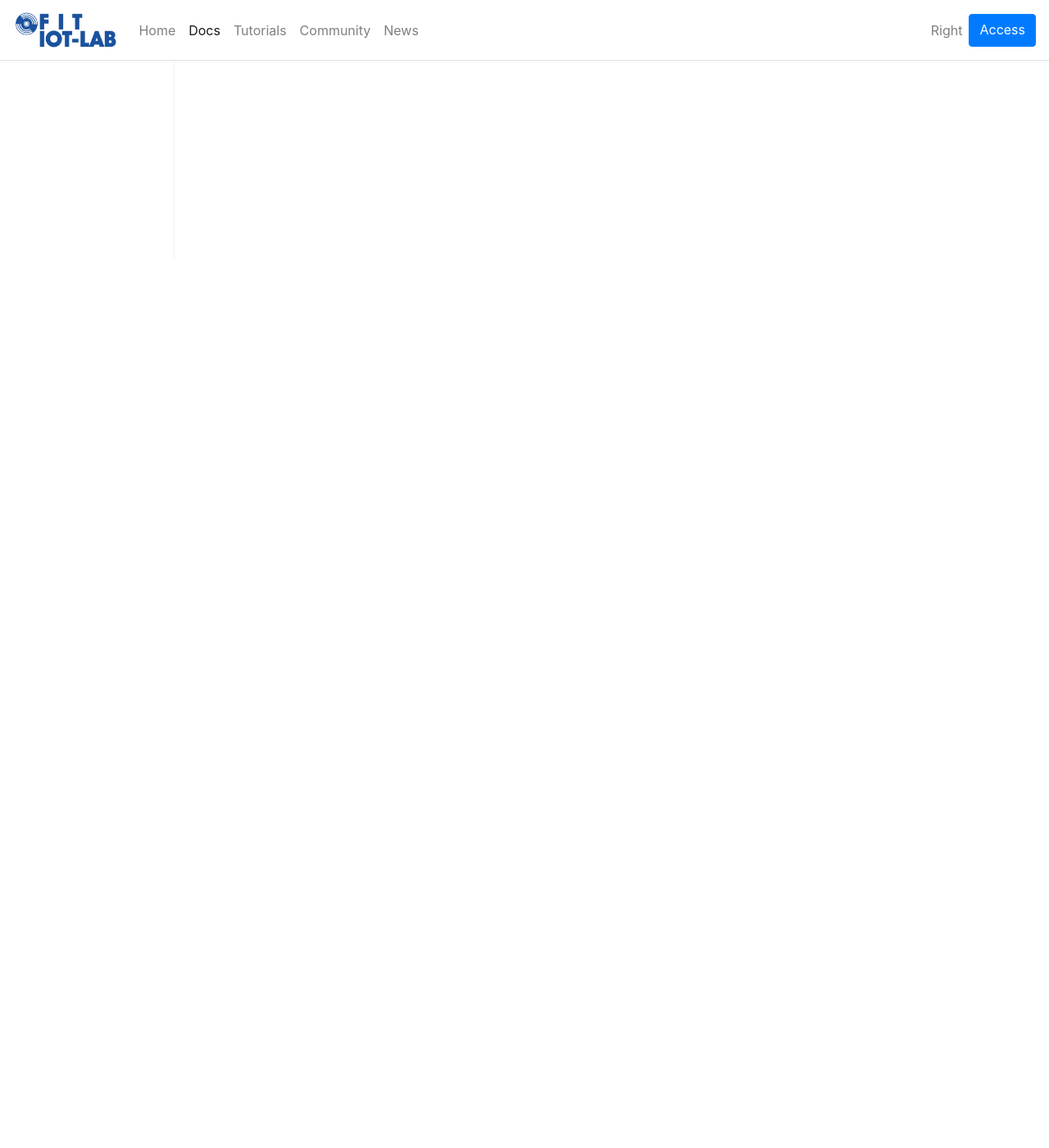
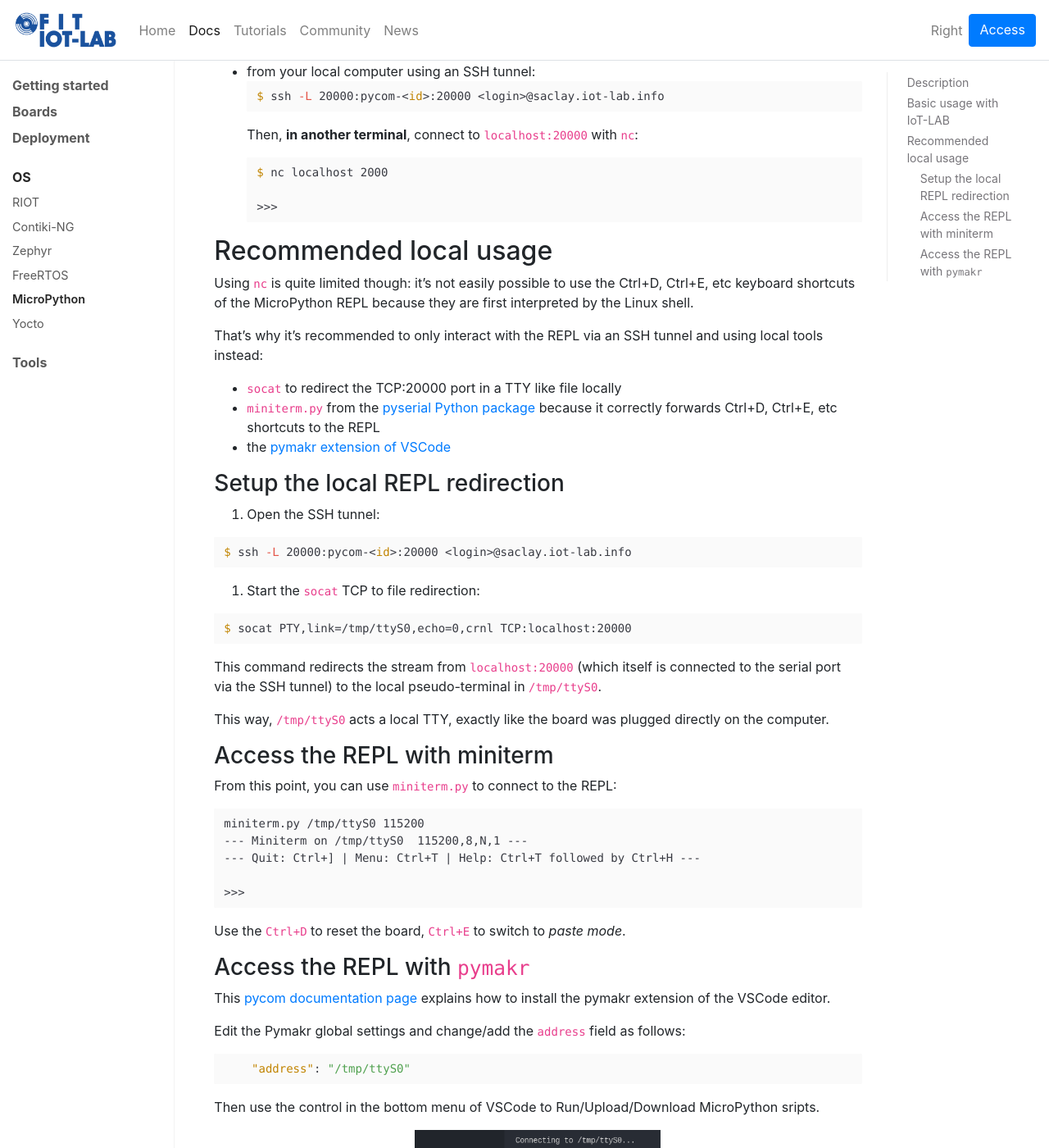
Before and after one commit to iot-lab/iot-lab.github.io, a Jekyll site: the page built from docs/os/micropython.md, in a window 1280 px wide and 1400 px high, scrolled down 1083 px. Shown: the whole window at 82% size. Built offline with Jekyll 4.4.1, drawn with Linux system fonts in a browser that asks for light colours; some of the changed text lies outside the part shown.

Commit message:
docs/os: write micropython page

````diff
--- a/docs/os/micropython.md
+++ b/docs/os/micropython.md
@@ -2,3 +2,130 @@
 title: MicroPython
 group: os
 ---
+
+## Description
+
+[MicroPython](https://micropython.org/) is an implementation of the
+[Python](https://python.org) programming language designed for highly
+constrained hardware platforms such as microcontrollers.
+
+You can find a lot of documentation on the
+[MicroPython](http://docs.micropython.org/en/latest/) website. The source
+code of MicroPython is [hosted on GitHub](https://github.com/micropython/micropython).
+
+## Basic usage with IoT-LAB
+
+In IoT-LAB, the Pycom boards provides access to a MicroPython pre-installed
+firmware.
+
+Start an experiment with MicroPython using the Pycom Fipy board:
+
+```bash
+$ iotlab-experiment submit -d 120 -l 1,site=saclay+archi=pycom:fipy
+$ iotlab-experiment wait
+```
+
+You can list the node assigned to your experiment with the following command:
+```bash
+$ iotlab-experiment get --print
+{
+    "associations": null,
+    "deploymentresults": {
+        "0": [
+            "pycom-<id>.saclay.iot-lab.info"
+        ]
+    },
+    "duration": 120,
+    "firmwareassociations": null,
+    "mobilities": null,
+    "name": null,
+    "nodes": [
+        "pycom-<id>.saclay.iot-lab.info"
+    ],
+}
+```
+
+The MicroPython REPL can be accessed as usual via the serial redirection
+mechanism (just press `Enter` once to get the REPL `>>>` prompt):
+- from the SSH frontend:
+  ```bash
+  <login>@saclay:~$ nc pycom-<id> 20000
+
+  >>>
+  ```
+
+- from your local computer using an SSH tunnel:
+  ```bash
+  $ ssh -L 20000:pycom-<id>:20000 <login>@saclay.iot-lab.info
+  ```
+  Then, **in another terminal**, connect to `localhost:20000` with `nc`:
+  ```bash
+  $ nc localhost 2000
+
+  >>>
+  ```
+
+## Recommended local usage
+
+Using `nc` is quite limited though: it's not easily possible to use the Ctrl+D,
+Ctrl+E, etc keyboard shortcuts of the MicroPython REPL because they are first
+interpreted by the Linux shell.
+
+That's why it's recommended to only interact with the REPL via an SSH tunnel
+and using local tools instead:
+- `socat` to redirect the TCP:20000 port in a TTY like file locally
+- `miniterm.py` from the [pyserial Python package](https://pythonhosted.org/pyserial/) because it correctly forwards
+  Ctrl+D, Ctrl+E, etc shortcuts to the REPL
+- the [pymakr extension of VSCode](https://docs.pycom.io/pymakr/installation/vscode/)
+
+### Setup the local REPL redirection
+
+1. Open the SSH tunnel:
+
+```bash
+$ ssh -L 20000:pycom-<id>:20000 <login>@saclay.iot-lab.info
+```
+
+2. Start the `socat` TCP to file redirection:
+
+```bash
+$ socat PTY,link=/tmp/ttyS0,echo=0,crnl TCP:localhost:20000
+```
+
+This command redirects the stream from `localhost:20000` (which itself is
+connected to the serial port via the SSH tunnel) to the local pseudo-terminal
+in `/tmp/ttyS0`.
+
+This way, `/tmp/ttyS0` acts a local TTY, exactly like the board was plugged
+directly on the computer.
+
+### Access the REPL with miniterm
+
+From this point, you can use `miniterm.py` to connect to the REPL:
+
+```
+miniterm.py /tmp/ttyS0 115200
+--- Miniterm on /tmp/ttyS0  115200,8,N,1 ---
+--- Quit: Ctrl+] | Menu: Ctrl+T | Help: Ctrl+T followed by Ctrl+H ---
+
+>>>
+```
+
+Use the `Ctrl+D` to reset the board, `Ctrl+E` to switch to _paste mode_.
+
+### Access the REPL with `pymakr`
+
+This [pycom documentation page](https://docs.pycom.io/pymakr/installation/vscode/)
+explains how to install the pymakr extension of the VSCode editor.
+
+Edit the Pymakr global settings and change/add the `address` field as follows:
+```json
+    "address": "/tmp/ttyS0"
+```
+
+Then use the control in the bottom menu of VSCode to Run/Upload/Download
+MicroPython sripts.
+
+<div style="text-align:center">
+<img src="{{ '/assets/images/docs/oses/micropython/' | relative_url}}pymakr-controls.png" style="width:300px;"/>
+</div>
````
Also changed, not shown: assets/images/docs/oses/micropython/pymakr-controls.png (added).
